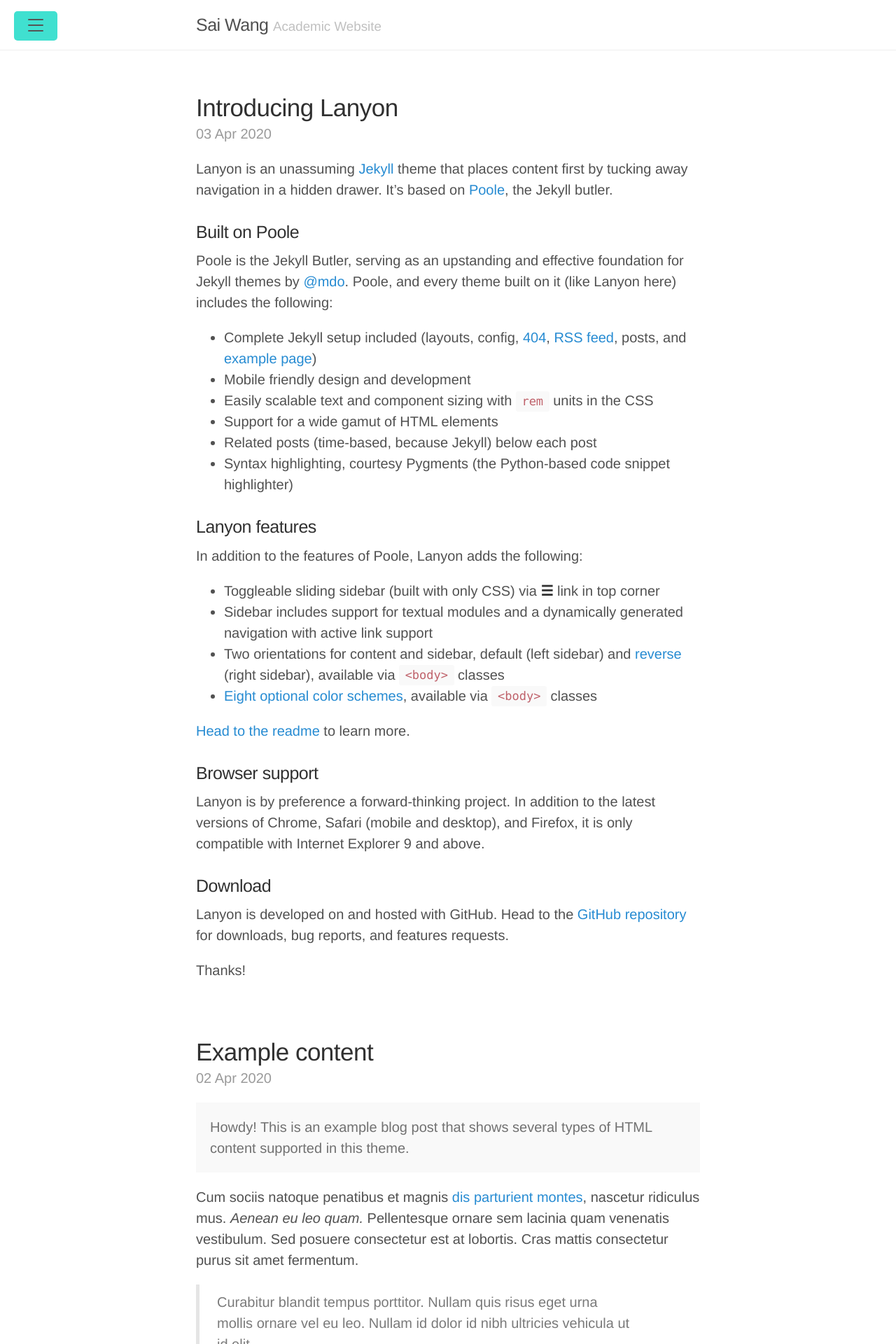
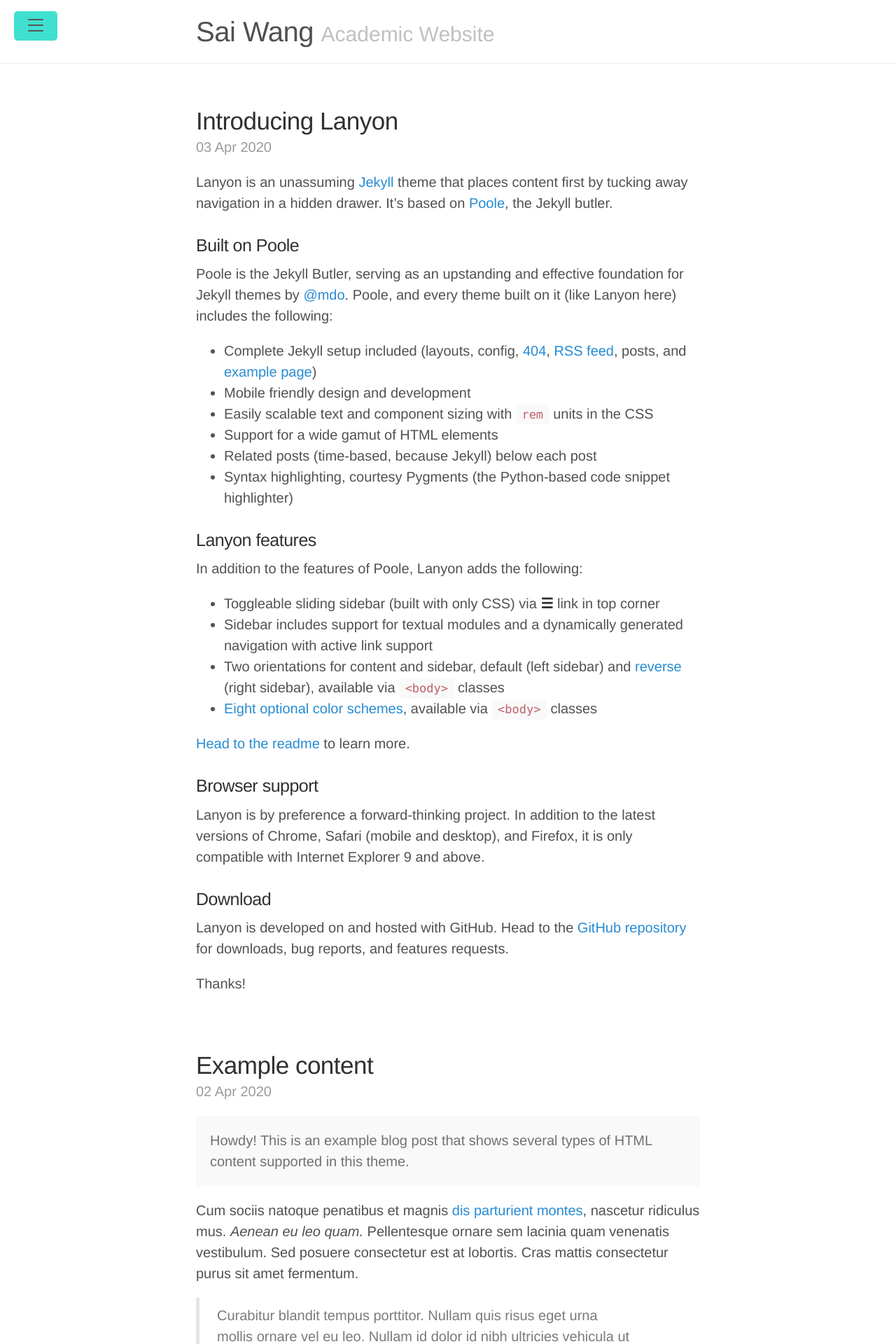
Before and after one commit to Alxendweb/alxendweb.github.io, a Jekyll site: the page built from index.html, in a window 1280 px wide. Shown: the top 1920 px of the page at 70% size. Built offline with Jekyll 4.4.1, drawn with Linux system fonts in a browser that asks for light colours; the list of posts is cut into pages by our own code.

Commit message:
Update lanyon.css

```diff
--- a/public/css/lanyon.css
+++ b/public/css/lanyon.css
@@ -102,7 +102,8 @@ h1, h2, h3, h4, h5, h6 {
 .masthead-title {
   margin-top: 0;
   margin-bottom: 0;
-  color: #505050;
+  color: #101010;
+  font-size: 2rem
 }
 .masthead-title a {
   color: #505050;
```
